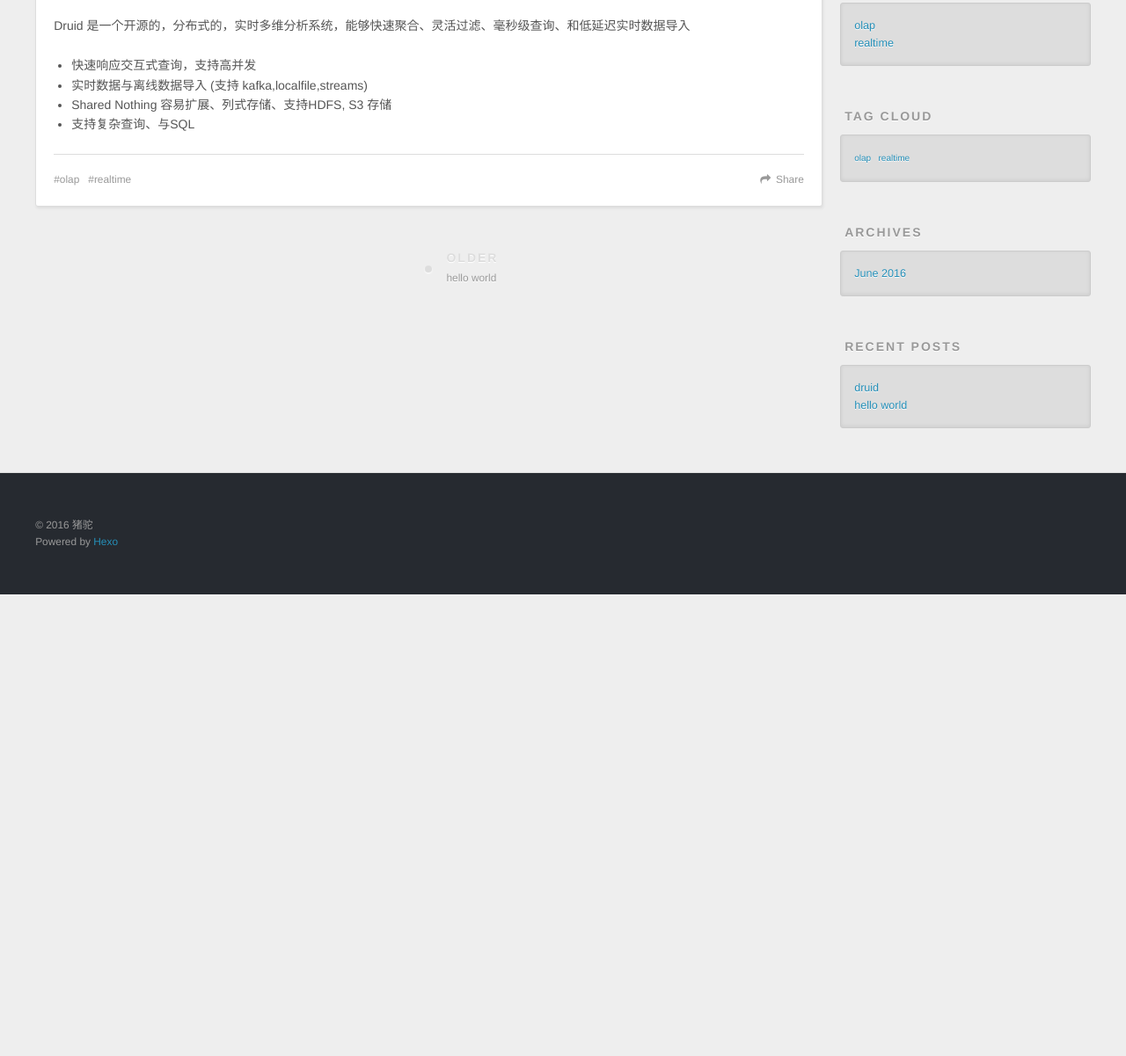
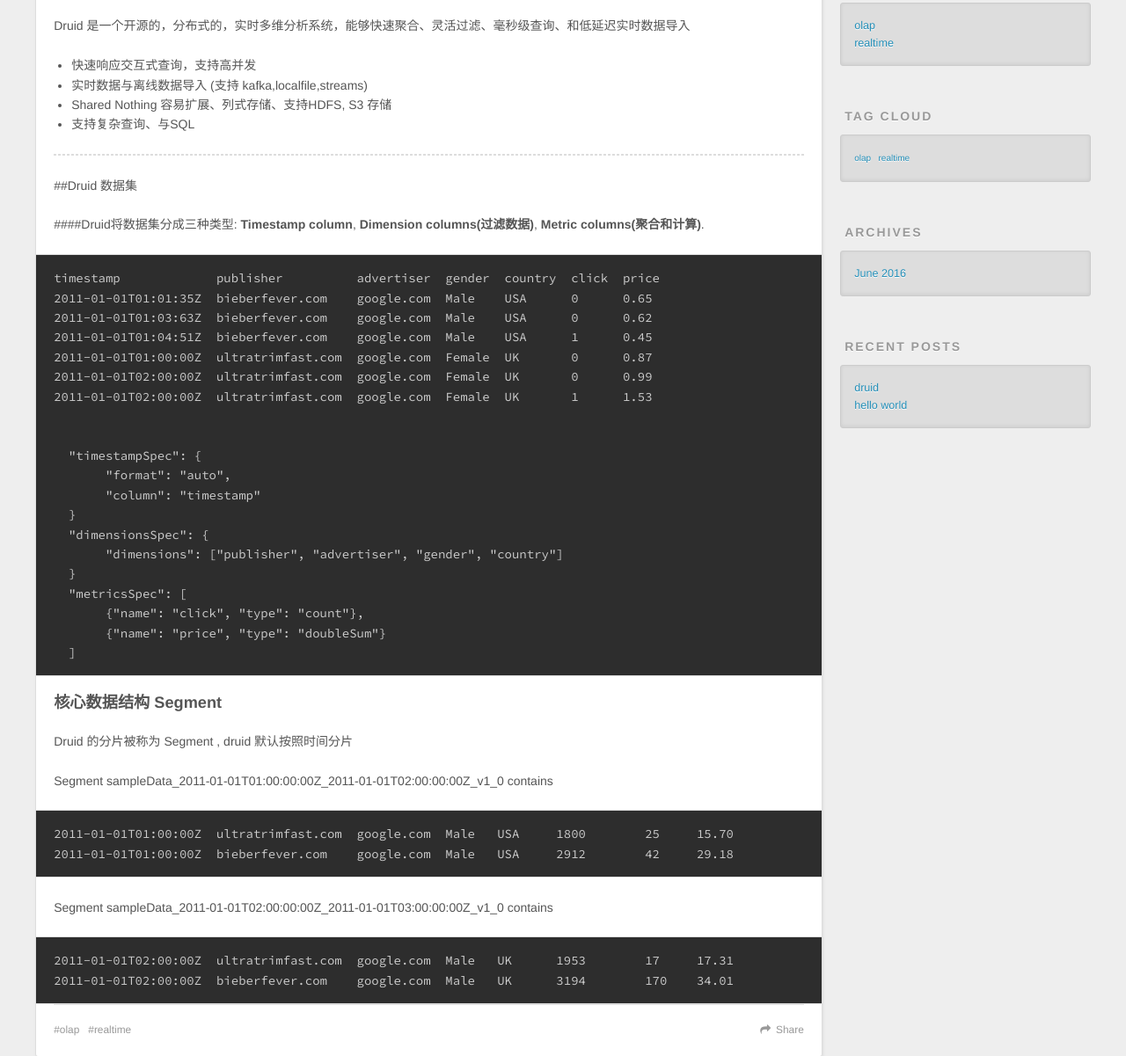
Before and after one commit to chanmao120/chanmao120.github.io, a plain HTML site: page 2016/06/24/druid/index.html in a window 1280 px wide. Shown: the part 506-1707 px from the top of the page at 88% size. Before the commit the page ends 1182 px from the top, so only its background shows below. Drawn offline with nearby package versions, Linux system fonts and the light colour scheme.

Commit message:
Site updated: 2016-06-24 13:05:19

```diff
--- a/2016/06/24/druid/index.html
+++ b/2016/06/24/druid/index.html
@@ -11,7 +11,11 @@ Druid 是一个开源的，分布式的，实时多维分析系统，能够快
 快速响应交互式查询，支持高并发
 实时数据与离线数据导入 (支持 kafka,localfile,streams)
 Shared Nothing 容易扩展、列式存储、支持HDFS, S3 存储
-支持复杂查询、与SQL">
+支持复杂查询、与SQL
+
+
+##Druid 数据集
+####Druid将数">
 <meta property="og:type" content="article">
 <meta property="og:title" content="druid">
 <meta property="og:url" content="http://chanmao120.github.io/2016/06/24/druid/index.html">
@@ -22,8 +26,12 @@ Druid 是一个开源的，分布式的，实时多维分析系统，能够快
 快速响应交互式查询，支持高并发
 实时数据与离线数据导入 (支持 kafka,localfile,streams)
 Shared Nothing 容易扩展、列式存储、支持HDFS, S3 存储
-支持复杂查询、与SQL">
-<meta property="og:updated_time" content="2016-06-24T02:43:04.562Z">
+支持复杂查询、与SQL
+
+
+##Druid 数据集
+####Druid将数">
+<meta property="og:updated_time" content="2016-06-24T05:05:06.321Z">
 <meta name="twitter:card" content="summary">
 <meta name="twitter:title" content="druid">
 <meta name="twitter:description" content="Druid简介
@@ -32,7 +40,11 @@ Druid 是一个开源的，分布式的，实时多维分析系统，能够快
 快速响应交互式查询，支持高并发
 实时数据与离线数据导入 (支持 kafka,localfile,streams)
 Shared Nothing 容易扩展、列式存储、支持HDFS, S3 存储
-支持复杂查询、与SQL">
+支持复杂查询、与SQL
+
+
+##Druid 数据集
+####Druid将数">
 
     <link rel="alternate" href="/atom.xml" title="猪驼快快跑" type="application/atom+xml">
 
@@ -119,7 +131,37 @@ Shared Nothing 容易扩展、列式存储、支持HDFS, S3 存储
 <li>Shared Nothing 容易扩展、列式存储、支持HDFS, S3 存储</li>
 <li>支持复杂查询、与SQL</li>
 </ul>
+<hr>
+<p>##Druid 数据集  </p>
+<p>####Druid将数据集分成三种类型: <strong>Timestamp column</strong>, <strong>Dimension columns(过滤数据)</strong>, <strong>Metric columns(聚合和计算)</strong>.</p>
+<pre><code>timestamp             publisher          advertiser  gender  country  click  price
+2011-01-01T01:01:35Z  bieberfever.com    google.com  Male    USA      0      0.65
+2011-01-01T01:03:63Z  bieberfever.com    google.com  Male    USA      0      0.62
+2011-01-01T01:04:51Z  bieberfever.com    google.com  Male    USA      1      0.45
+2011-01-01T01:00:00Z  ultratrimfast.com  google.com  Female  UK       0      0.87
+2011-01-01T02:00:00Z  ultratrimfast.com  google.com  Female  UK       0      0.99
+2011-01-01T02:00:00Z  ultratrimfast.com  google.com  Female  UK       1      1.53
 
+
+  &quot;timestampSpec&quot;: {
+       &quot;format&quot;: &quot;auto&quot;,
+       &quot;column&quot;: &quot;timestamp&quot;
+  }
+  &quot;dimensionsSpec&quot;: {
+       &quot;dimensions&quot;: [&quot;publisher&quot;, &quot;advertiser&quot;, &quot;gender&quot;, &quot;country&quot;]
+  }
+  &quot;metricsSpec&quot;: [
+       {&quot;name&quot;: &quot;click&quot;, &quot;type&quot;: &quot;count&quot;},
+       {&quot;name&quot;: &quot;price&quot;, &quot;type&quot;: &quot;doubleSum&quot;}
+  ]
+</code></pre><h3 id="核心数据结构-Segment"><a href="#核心数据结构-Segment" class="headerlink" title="核心数据结构 Segment"></a>核心数据结构 Segment</h3><p>Druid 的分片被称为 Segment , druid 默认按照时间分片</p>
+<p>Segment sampleData_2011-01-01T01:00:00:00Z_2011-01-01T02:00:00:00Z_v1_0 contains</p>
+<pre><code>2011-01-01T01:00:00Z  ultratrimfast.com  google.com  Male   USA     1800        25     15.70
+2011-01-01T01:00:00Z  bieberfever.com    google.com  Male   USA     2912        42     29.18
+</code></pre><p>Segment sampleData_2011-01-01T02:00:00:00Z_2011-01-01T03:00:00:00Z_v1_0 contains</p>
+<pre><code>2011-01-01T02:00:00Z  ultratrimfast.com  google.com  Male   UK      1953        17     17.31
+2011-01-01T02:00:00Z  bieberfever.com    google.com  Male   UK      3194        170    34.01
+</code></pre>
 
     </div>
     <footer class="article-footer">
```
Also changed, not shown: index.html (+30 -0 lines).
